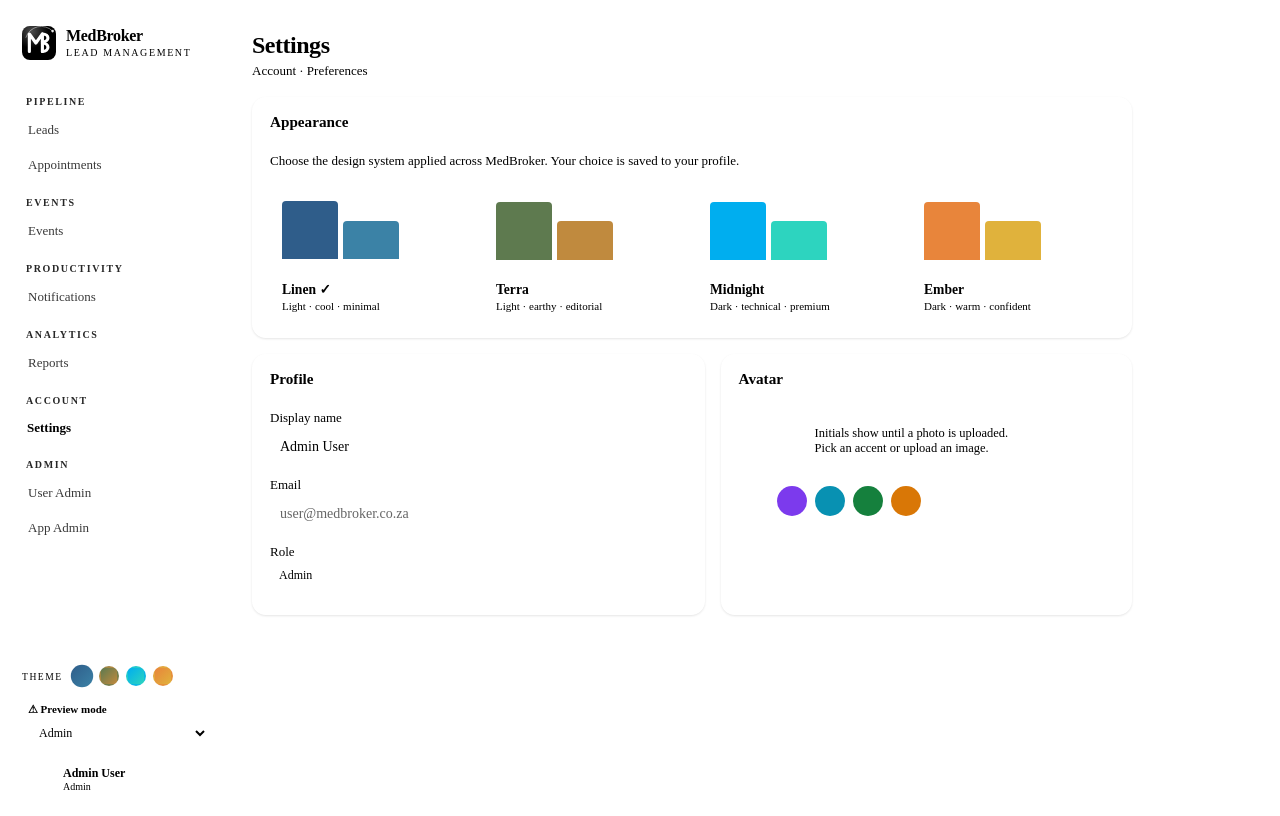
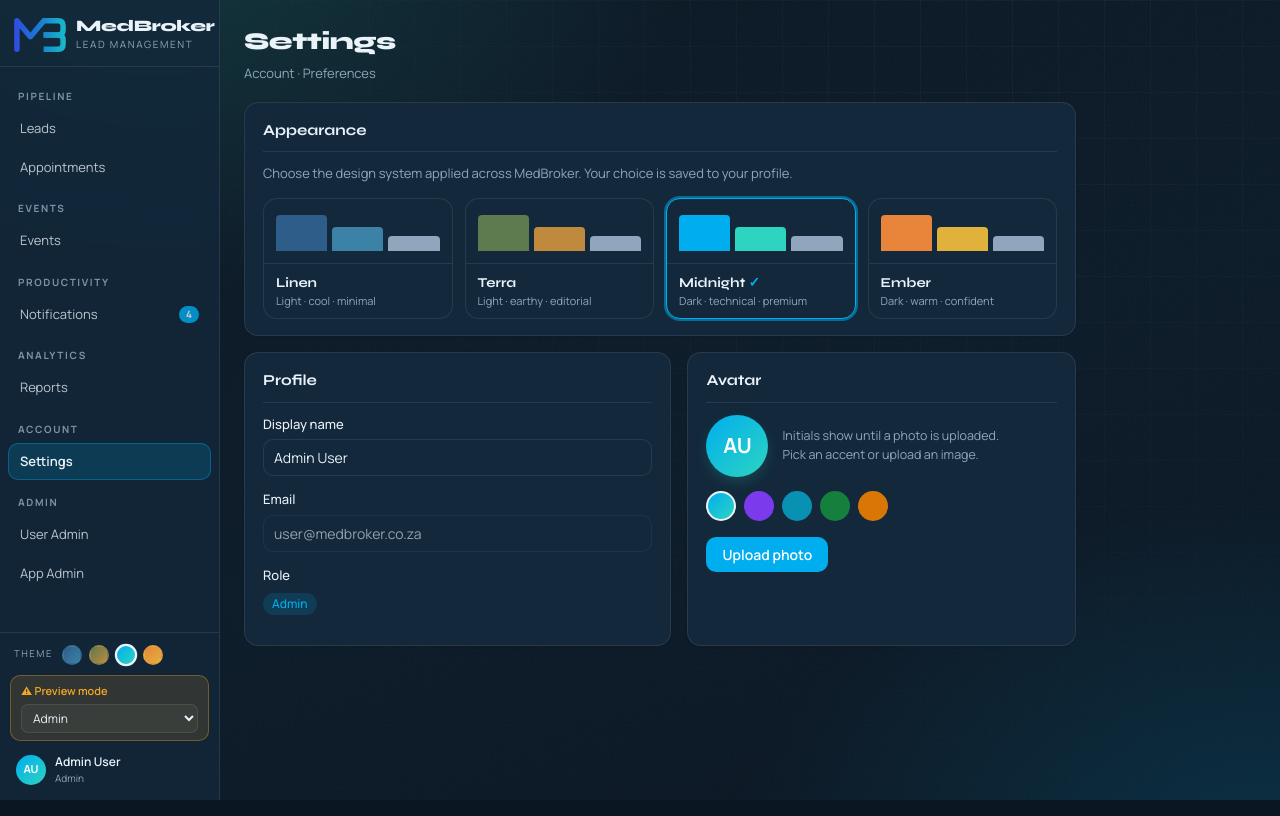
Before and after one commit to mrdutoit/MedBroker, a React (Vite) app in the folder medbroker-v1/frontend/: page /settings in a window 1280 px wide. Built offline with nearby package versions, Linux system fonts and the light colour scheme; no server answers; a web font is replaced by a local one.

Commit message:
Theme update

```diff
--- a/medbroker-v1/frontend/index.html
+++ b/medbroker-v1/frontend/index.html
@@ -1,5 +1,5 @@
 <!DOCTYPE html>
-<html lang="en" data-theme="linen">
+<html lang="en" data-theme="midnight">
   <head>
     <meta charset="UTF-8" />
     <meta name="viewport" content="width=device-width, initial-scale=1.0" />
--- a/medbroker-v1/frontend/src/components/Logo.jsx
+++ b/medbroker-v1/frontend/src/components/Logo.jsx
@@ -1,72 +1,64 @@
 /**
- * components/Logo.jsx
- * MedBroker "Aperture" mark — a monoline MB (the M's right stem doubles as the
- * B's spine) on an accent-gradient tile, with a thin orbital arc + node and a
- * soft corner sheen for a precise, futuristic finish. The tile gradient and
- * sheen use the active theme's accent variables, so the mark reskins with the
- * theme. useId keeps gradient ids unique when multiple Logos render.
+ * components/Logo.jsx — MedBroker mark (final, fixed).
+ *
+ * M: round caps, two open peaks, left leg down, no right descender.
+ * B: angular bowls (flat runs + tight Q corners + square caps), equal size.
+ *    B spine offset 6px right of M peak — no stroke overlap.
+ * Single gradient (blue→cyan) across the full mark width, userSpaceOnUse.
+ * dark prop: brightened colours for dark theme backgrounds.
  */
-
 import { useId } from 'react';
 
-export function Logo({ size = 32, withWordmark = false }) {
-  const raw = useId().replace(/:/g, '');
-  const g = `mbg-${raw}`;
-  const sh = `mbs-${raw}`;
-  const small = size < 28;
+const GRAD_STD    = ['#2F4FE0','#1A7FCF','#17B6C9'];
+const GRAD_BRIGHT = ['#4F6FFF','#2090DD','#22D3EE'];
+
+export function Logo({ size = 30, withWordmark = false, dark = false }) {
+  const uid  = useId().replace(/:/g,'');
+  const gid  = `mbg-${uid}`;
+  const cols = dark ? GRAD_BRIGHT : GRAD_STD;
+  // Natural bbox incl. half-stroke (6.5): x 13.5–136.5, y 17.5–98.5
+  // Aspect ratio 123:81 ≈ 1.52
+  const w = Math.round(size * 1.52);
 
   const mark = (
     <svg
-      viewBox="0 0 120 120" width={size} height={size}
-      role="img" aria-label="MedBroker" style={{ flexShrink: 0, display: 'block' }}
+      viewBox="13.5 17.5 123 81" width={w} height={size}
+      role="img" aria-label="MedBroker"
+      style={{ flexShrink:0, display:'block' }}
     >
       <defs>
-        <linearGradient id={g} x1="0" y1="0" x2="1" y2="1">
-          <stop offset="0" stopColor="var(--accent)" />
-          <stop offset="1" stopColor="var(--accent2)" />
+        <linearGradient id={gid} x1="20" y1="0" x2="130" y2="0" gradientUnits="userSpaceOnUse">
+          <stop offset="0%"   stopColor={cols[0]}/>
+          <stop offset="52%"  stopColor={cols[1]}/>
+          <stop offset="100%" stopColor={cols[2]}/>
         </linearGradient>
-        <radialGradient id={sh} cx="0.28" cy="0.16" r="0.9">
-          <stop offset="0" stopColor="#fff" stopOpacity="0.30" />
-          <stop offset="0.55" stopColor="#fff" stopOpacity="0" />
-        </radialGradient>
       </defs>
-      <rect width="120" height="120" rx="28" fill={`url(#${g})`} />
-      <rect width="120" height="120" rx="28" fill={`url(#${sh})`} />
-      {!small && (
-        <>
-          <path d="M14,40 A 56 56 0 0 1 108 18" fill="none" stroke="#fff" strokeWidth="3" strokeLinecap="round" opacity="0.55" />
-          <circle cx="108" cy="18" r="4.6" fill="#fff" opacity="0.9" />
-        </>
-      )}
-      <g fill="none" stroke="#fff" strokeWidth="11" strokeLinecap="round" strokeLinejoin="round">
-        <polyline points="26,90 26,28 49,60 72,28 72,90" />
-        <path d="M72,28 C 98,28 98,56 72,56" />
-        <path d="M72,60 C 98,60 98,90 72,90" />
+      <g fill="none" stroke={`url(#${gid})`} strokeWidth="13" strokeLinejoin="round">
+        {/* M — round caps */}
+        <polyline points="20,92 20,24 52,62 84,24" strokeLinecap="round"/>
+        {/* B top bowl — offset from M peak, equal geometry to bottom */}
+        <path d="M90,24 L118,24 Q130,24 130,36 L130,46 Q130,58 118,58 L90,58" strokeLinecap="square"/>
+        {/* B bottom bowl — identical width and corner radius */}
+        <path d="M90,58 L118,58 Q130,58 130,70 L130,80 Q130,92 118,92 L90,92" strokeLinecap="square"/>
       </g>
     </svg>
   );
 
   if (!withWordmark) return mark;
-
   return (
-    <div style={{ display: 'flex', alignItems: 'center', gap: '10px' }}>
+    <div style={{ display:'flex', alignItems:'center', gap:'10px' }}>
       {mark}
       <div>
-        <div style={{
-          fontFamily: 'var(--disp)', fontWeight: 800, fontSize: '1rem',
-          color: 'var(--ink)', letterSpacing: '-0.02em', lineHeight: 1,
-        }}>
+        <div style={{ fontFamily:'var(--disp)', fontWeight:800, fontSize:'1rem',
+                      color:'var(--ink)', letterSpacing:'-0.02em', lineHeight:1 }}>
           MedBroker
         </div>
-        <div style={{
-          fontSize: '0.625rem', color: 'var(--mut)', textTransform: 'uppercase',
-          letterSpacing: '0.16em', marginTop: '3px',
-        }}>
+        <div style={{ fontSize:'0.625rem', color:'var(--mut)', textTransform:'uppercase',
+                      letterSpacing:'0.16em', marginTop:'3px' }}>
           Lead Management
         </div>
       </div>
     </div>
   );
 }
-
 export default Logo;
--- a/medbroker-v1/frontend/src/context/ThemeContext.jsx
+++ b/medbroker-v1/frontend/src/context/ThemeContext.jsx
@@ -19,7 +19,7 @@ export const THEMES = [
 ];
 
 const THEME_IDS = THEMES.map(t => t.id);
-const DEFAULT_THEME = 'linen';
+const DEFAULT_THEME = 'midnight';
 const THEME_STORAGE_KEY = 'medbroker.theme';
 
 const ThemeContext = createContext(null);
--- a/medbroker-v1/frontend/src/main.jsx
+++ b/medbroker-v1/frontend/src/main.jsx
@@ -5,6 +5,8 @@
 
 import { StrictMode } from 'react';
 import { createRoot } from 'react-dom/client';
+import './themes.css';
+import './index.css';
 import App from './App.jsx';
 
 createRoot(document.getElementById('root')).render(
```
Also changed, not shown: medbroker-v1/frontend/src/assets/favicon.svg (added), medbroker-v1/frontend/src/assets/logo-mark.svg (added).
